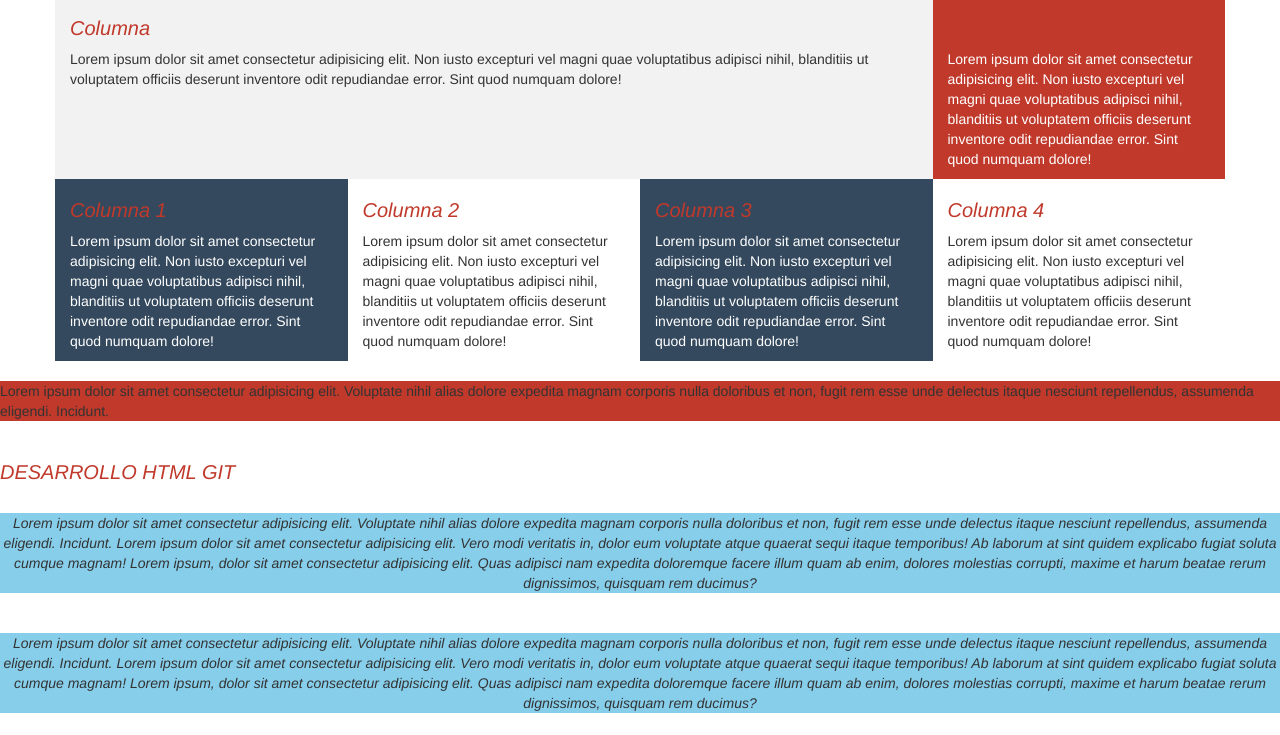
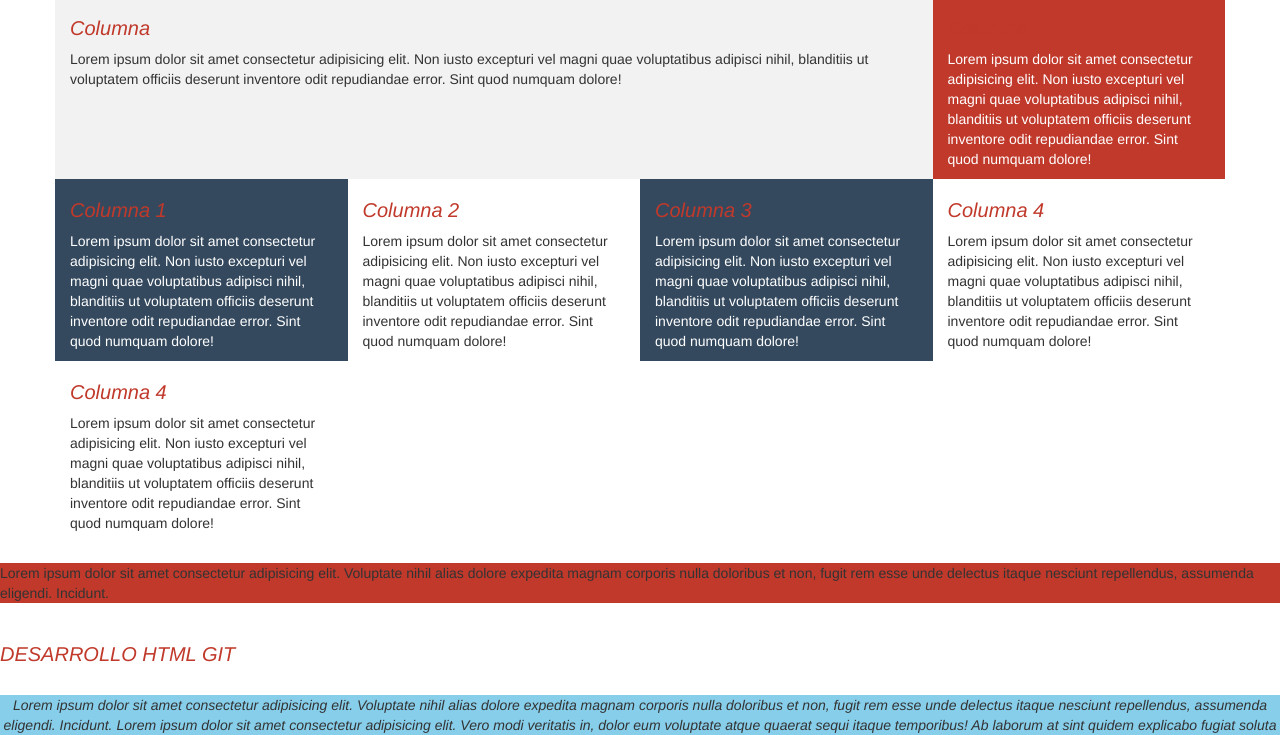
Before and after one commit to ingpcerna/GitTryCode, a plain HTML site: page index.html in a window 1280 px wide. Shown: the part 73-808 px from the top of the page. Drawn offline with Linux system fonts and the light colour scheme.

Commit message:
agregar nuevo parrafo

```diff
--- a/index.html
+++ b/index.html
@@ -64,6 +64,14 @@
 
 
           <div class="col-md-3 col-xs-12 col-sm-6">
+                <p>
+                    <h3>Columna 4</h3>
+                    Lorem ipsum dolor sit amet consectetur adipisicing elit. Non iusto excepturi vel magni quae voluptatibus adipisci nihil,
+                    blanditiis ut voluptatem officiis deserunt inventore odit repudiandae error. Sint quod numquam dolore!
+                </p>
+            </div>
+
+            <div class="col-md-3 col-xs-12 col-sm-6">
                 <p>
                     <h3>Columna 4</h3>
                     Lorem ipsum dolor sit amet consectetur adipisicing elit. Non iusto excepturi vel magni quae voluptatibus adipisci nihil,
```
